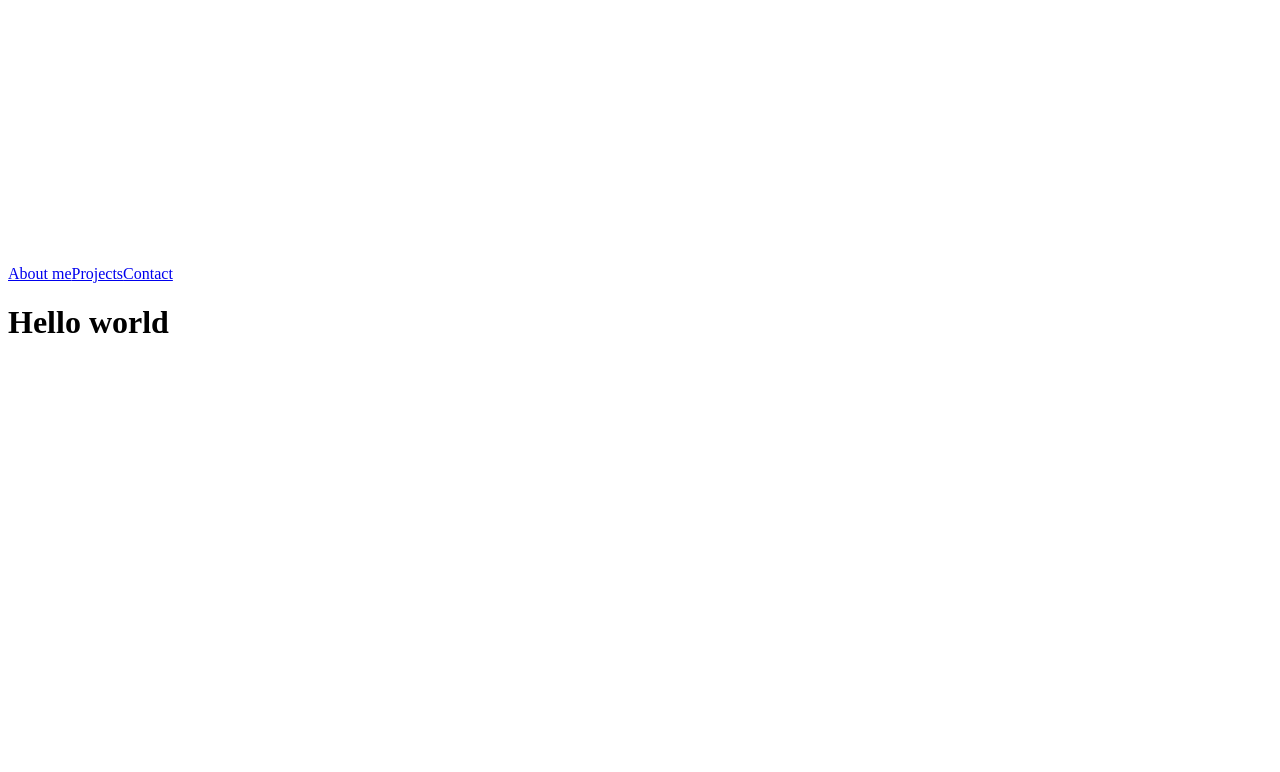
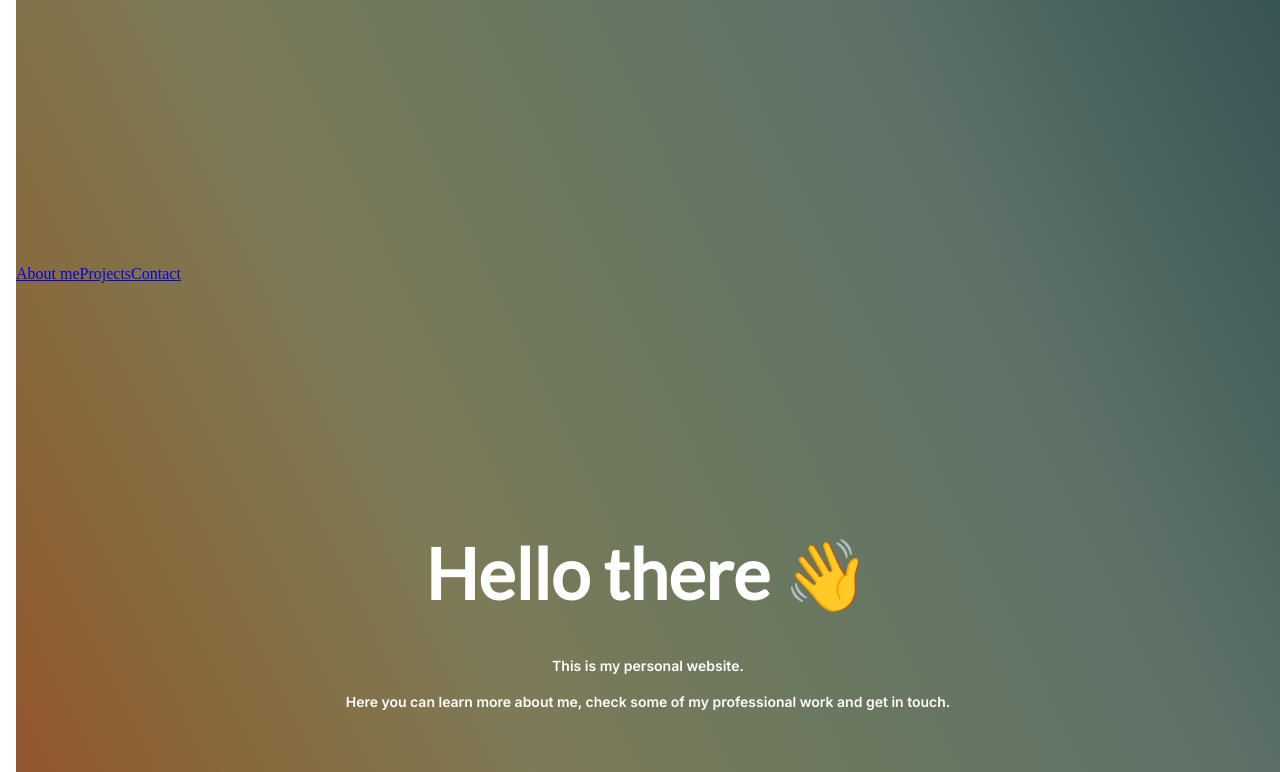
Before and after one commit to caioOlivera/portfolio, a Next.js app: page / in a window 1280 px wide. Shown: the part 1029-1801 px from the top of the page. Before the commit the page ends 1370 px from the top, so only its background shows below. Built offline with nearby package versions, Linux system fonts and the light colour scheme.

Commit message:
bew sections

```diff
--- a/package.json
+++ b/package.json
@@ -13,6 +13,7 @@
     "postcss": "^8.4.6",
     "react": "17.0.2",
     "react-dom": "17.0.2",
+    "sass": "^1.49.7",
     "tailwindcss": "^3.0.18"
   },
   "devDependencies": {
--- a/src/components/navbar.tsx
+++ b/src/components/navbar.tsx
@@ -5,9 +5,15 @@ const Navbar = ({ toggle }: any) => {
   return (
     <div className="flex items-center justify-center w-8/10 h-max text-white font-sans pt-11 ">
       <div className="w-full flex items-center justify-evenly px-44 md:flex hidden mt-50">
-        <Link href="/">About me</Link>
-        <Link href="/">Projects</Link>
-        <Link href="/">Contact</Link>
+        <Link href="/">
+          <a className="font-mono font-bold hover:opacity-75 ">About me</a>
+        </Link>
+        <Link href="/">
+          <a className="font-mono font-bold hover:opacity-75">Projects</a>
+        </Link>
+        <Link href="/">
+          <a className="font-mono font-bold hover:opacity-75 "> Contact</a>
+        </Link>
       </div>
       <div className="px-4 cursor-pointer md:hidden" onClick={toggle}>
         <svg
--- a/src/pages/index.tsx
+++ b/src/pages/index.tsx
@@ -4,7 +4,8 @@ import Head from "next/head";
 import Image from "next/image";
 import Dropdown from "../components/dropdown";
 import Navbar from "../components/navbar";
-import styles from "../styles/Home.module.css";
+import styles from "../styles/Home.module.scss";
+import PictureOfMe from "../../public/images/[removal.ai]_tmp-61fbef991960f.png";
 
 const Home: NextPage = () => {
   const [isOpen, setIsOpen] = useState(false);
@@ -27,21 +28,76 @@ const Home: NextPage = () => {
     };
   });
   return (
-    <div>
+    <>
       <Head>
-        <title>Create Next App</title>
+        <title>Oliveira Dev Portfolio</title>
         <meta name="description" content="Generated by create next app" />
         <link rel="icon" href="/favicon.ico" />
       </Head>
 
       <main>
-        <div className={styles.mainDiv}>
+        <body className={styles.body}>
           <Navbar toggle={toggle} />
           <Dropdown isOpen={isOpen} toggle={toggle} />
-          <h1> Hello world</h1>
-        </div>
+          <div className={styles.mainDiv}>
+            <div className={styles.section1}>
+              <h1>
+                <span>Hello there 👋</span>
+              </h1>
+              <h2>This is my personal website.</h2>
+              <h2>
+                Here you can learn more about me, check some of my professional
+                work and get in touch.
+              </h2>
+            </div>
+            <div className={styles.section2}>
+              <div className={styles.textContent}>
+                <h3>About me</h3>
+                <p>
+                  Hi, my name is Caio Oliveira, I am 21 years old and a Computer
+                  Engineering degree student at Universidade Federal de Goiás
+                  (Goiania, GO - Brazil). I have been learning front-end
+                  development for the last 2 years now and I also want to become
+                  a Full Stack devolper in the future. My current favorite
+                  development stack is NextJS - TypeScript - Sass or Tailwind.{" "}
+                  <br />
+                  <br />
+                  As of my personal hobbies, I love reading comics (my favorite
+                  character is Dr. Doom from Marvel), watch sports and learn new
+                  things every single day.
+                </p>
+              </div>
+              <Image
+                width="280"
+                height="400"
+                src={PictureOfMe}
+                alt="Picture of me"
+              />
+            </div>
+            <div className={styles.section3}>
+              <h3>Projects</h3>
+              <div className={styles.Grid}>
+                <div className={styles.content3}>
+                  <h4>Tutty Motors</h4>
+                  <button type="button">replace</button>
+                  <p>My first professional website using Next, TS and Sass</p>
+                </div>
+                <div className={styles.content3}>
+                  <h4>Kampana</h4>
+                  <button type="button">replace</button>
+                  <p>My first professional website using Next, TS and Sass</p>
+                </div>
+                <div className={styles.content3}>
+                  <h4>ELO Jr.</h4>
+                  <button type="button">replace</button>
+                  <p>My first professional website using Next, TS and Sass</p>
+                </div>
+              </div>
+            </div>
+          </div>
+        </body>
       </main>
-    </div>
+    </>
   );
 };
 
--- a/src/styles/Home.module.css
+++ /dev/null
@@ -1,21 +0,0 @@
-.mainDiv {
-  display: flex;
-  flex-direction: column;
-  height: 100vh;
-  width: 100%;
-  background-image: linear-gradient(
-    to left bottom,
-    #1d303e,
-    #27414a,
-    #365154,
-    #49625e,
-    #5f7268,
-    #657663,
-    #6f795d,
-    #7e7a57,
-    #856d41,
-    #905c32,
-    #9a472f,
-    #a12b39
-  );
-}
--- /dev/null
+++ b/src/styles/Home.module.scss
@@ -0,0 +1,104 @@
+@import url("https://fonts.googleapis.com/css2?family=Inter:wght@300;400;500;600&family=Lato:ital,wght@0,300;0,400;1,400&display=swap");
+
+.body {
+  height: 100%;
+  width: 100%;
+  background-image: linear-gradient(
+    to left bottom,
+    #1d303e,
+    #27414a,
+    #365154,
+    #49625e,
+    #5f7268,
+    #657663,
+    #6f795d,
+    #7e7a57,
+    #856d41,
+    #905c32,
+    #9a472f,
+    #a12b39
+  );
+}
+
+.mainDiv {
+  display: flex;
+  flex-direction: column;
+  align-items: center;
+  align-content: center;
+  justify-content: center;
+  justify-items: center;
+}
+
+.section1 {
+  width: 70%;
+  height: 20rem;
+  margin-top: 7rem;
+  padding: 3rem;
+  display: flex;
+  flex-direction: column;
+  align-items: center;
+  justify-content: center;
+  justify-items: center;
+
+  h1 {
+    font-size: 70px;
+    color: #ffffff;
+    font-weight: bold;
+    margin-bottom: 2rem;
+    font-family: "Lato", sans-serif;
+  }
+
+  h2 {
+    font-size: 14px;
+    margin-top: 0.5rem;
+    text-align: center;
+    color: #fefefe;
+    font-family: "Inter", sans-serif;
+  }
+}
+
+.section2 {
+  display: flex;
+  justify-content: center;
+  align-items: center;
+  margin-top: 2.8rem;
+  h3 {
+    font-size: 20px;
+    font-family: "Lato", sans-serif;
+    font-weight: bold;
+    margin-bottom: 1rem;
+    color: #ffffff;
+  }
+
+  p {
+    font-size: 14px;
+    color: #fefefe;
+  }
+
+  .textContent {
+    padding: 2rem;
+    width: 40%;
+  }
+}
+
+.section3 {
+  margin-top: 5.5rem;
+  display: flex;
+  flex-direction: column;
+  align-items: center;
+  justify-content: center;
+  h3 {
+    font-size: 20px;
+    font-family: "Lato", sans-serif;
+    font-weight: bold;
+    margin-bottom: 1rem;
+    color: #ffffff;
+  }
+
+  .Grid {
+    display: flex;
+    justify-content: space-around;
+    flex-direction: row;
+    padding: 1.5rem;
+  }
+}
--- a/src/styles/globals.css
+++ b/src/styles/globals.scss
@@ -1,5 +1,4 @@
-@import url("https://fonts.googleapis.com/css2?family=Inter:wght@300;400;500;600&display=swap");
-
+@import url("https://fonts.googleapis.com/css2?family=Inter:wght@300;400;500;600&family=Lato:ital,wght@0,300;0,400;1,400&display=swap");
 html,
 body {
   padding: 0;
--- a/tailwind.config.js
+++ b/tailwind.config.js
@@ -8,7 +8,7 @@ module.exports = {
   theme: {
     extend: {
       fontFamily: {
-        sans: "Inter, Arial, sans-serif",
+        sans: "Lato, Arial, sans-serif",
       },
       colors: {
         blue: {
```
Also changed, not shown: public/images/[removal.ai]_tmp-61fbef991960f.png (added), 1 other file (tests, documents, lock files or other folders).
